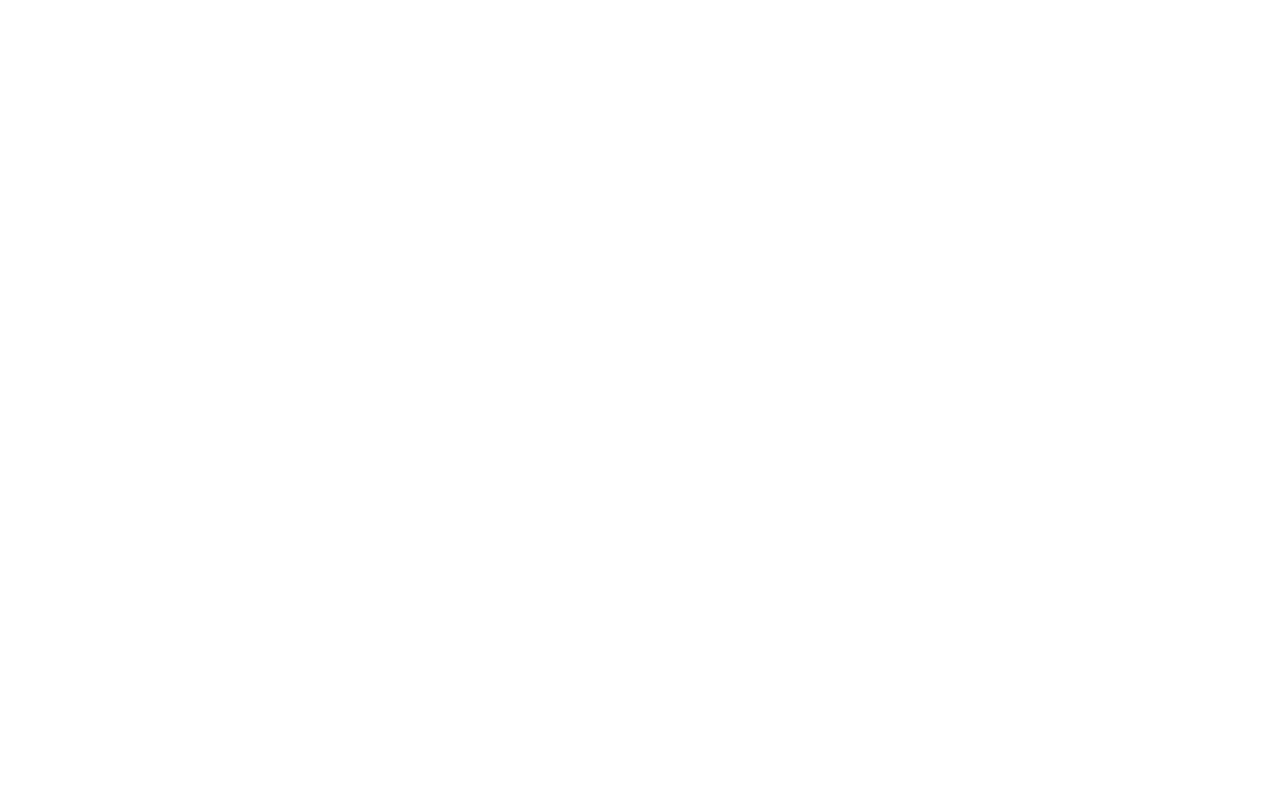
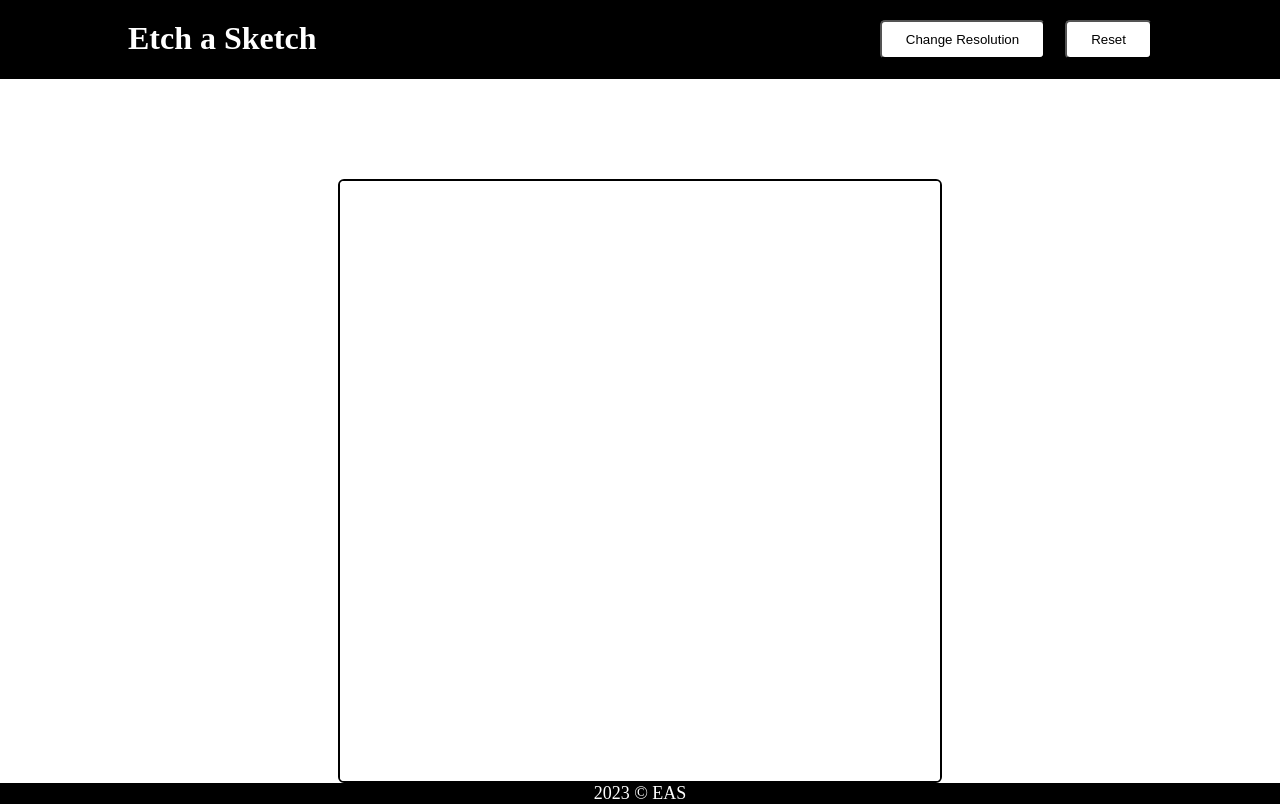
Before and after one commit to rezanej/Odin_EtchASketch, a plain HTML site: page index.html in a window 1280 px wide. Drawn offline with Linux system fonts and the light colour scheme.

Commit message:
i was not in the mood to do git

```diff
--- a/index.html
+++ b/index.html
@@ -8,6 +8,24 @@
     <title>Odin Etch a Sketch</title>
 </head>
 <body>
+    <header>
+        <div class="container">
+            <h1>Etch a Sketch</h1>
+            <button class="button changeButton">Change Resolution</button>
+            <button class="button resetButton">Reset</button>
+        </div>
+    </header>
+    <section>
+        <div class="container">
+            <div class="border">
+                <div class="flex-container">
 
+                </div>
+            </div>
+        </div>
+    </section>
+    <footer>
+        2023 &copy EAS
+    </footer>
 </body>
 </html>
--- a/script.js
+++ b/script.js
@@ -0,0 +1,47 @@
+
+
+function createBox(resolution)
+{
+    const res=600;
+    const container=document.querySelector('.flex-container');
+    for (let i = 0; i <(res/resolution)*(res/resolution); i++) {
+
+        const box=document.createElement('div');
+        box.classList.add('box');
+        box.setAttribute("style",`min-height: ${resolution}px;min-width: ${resolution}px;`)
+        box.addEventListener('mouseover',()=>{
+            hoverStyle(box);
+        })
+        container.appendChild(box);
+    }
+}
+function hoverStyle(box){
+    box.style.backgroundColor=`rgb(${Math.random()*255},${Math.random()*255},${Math.random()*255})`;
+
+}
+createBox(100);
+function reset(){
+    const boxes=document.querySelectorAll(".box");
+    boxes.forEach((box) => {
+        box.style.backgroundColor='white';
+    });
+}
+const resetButton=document.querySelector('.resetButton');
+resetButton.addEventListener('click',reset);
+
+function changeResolution()
+{
+
+    const resolution=prompt('please enter a number between 4 and 100');
+    const boxes=document.querySelectorAll(".box");
+    if(resolution<=100 && resolution>=4)
+    {
+    boxes.forEach((box) => {
+        box.remove();
+    });
+    createBox(resolution);
+    }
+    else alert('number must be between 4 and 100');
+}
+const changeButton=document.querySelector('.changeButton');
+changeButton.addEventListener('click',changeResolution);
--- a/style.css
+++ b/style.css
@@ -0,0 +1,118 @@
+*{
+    padding: 0;
+    margin: 0;
+    box-sizing: border-box;
+}
+html{
+    height: 100%;
+}
+
+body{
+    height: 100%;
+    width: 100%;
+    display: flex;
+    flex-direction: column;
+}
+.container{
+    width: 80%;
+    margin: auto;
+}
+header{
+    background-color: black;
+    color: white;
+    padding:20px 0px;
+
+}
+header .container{
+    display: flex;
+    gap: 20px;
+}
+.button{
+    background-color: white;
+    color: black;
+    padding: 10px 24px;
+    border-radius: 5px;
+}
+.button:hover{
+    background-color: #999;
+}
+.button:active{
+    background-color: #555;
+    color: white;
+}
+.changeButton{
+    margin-left: auto;
+}
+.flex-container{
+    display: flex;
+    flex-wrap: wrap;
+    height: 600px;
+    max-width: 600px;
+    align-items: center;
+}
+.box{
+    margin: 0;
+    padding: 0;
+    flex: 1;
+    background-color: white;
+    text-align: center;
+
+
+}
+.border{
+    margin-top: 100px;
+    border: 2px solid black;
+    width: fit-content;
+    border-radius: 6px;
+    overflow: hidden;
+    width: fit-content;
+
+}
+section .container{
+    display: flex;
+    justify-content: center;
+    align-items: center;
+}
+footer{
+    background-color: black;
+    color: white;
+    height: 100px;
+    margin-top: auto;
+    display: flex;
+    justify-content: center;
+    align-items: center;
+    font-size: 18px;
+}
+/*
+@media (max-width:500px){
+    .flex-container{
+        max-width: 300px;
+        max-height: 300px;
+    }
+    header .container{
+        flex-direction: column;
+    }
+    .changeButton{
+        margin: 0;
+    }
+
+}
+@media (max-width:700px) and (min-width:500px) {
+    .flex-container{
+        max-width: 400px;
+        max-height: 400px;
+    }
+
+}
+@media (min-width:1250px){
+
+    .border{
+        margin-top: 10px;
+    }
+    .flex-container{
+        max-width: 700px;
+        max-height: 700px;
+        min-height: 700px;
+    }
+
+} */
```
